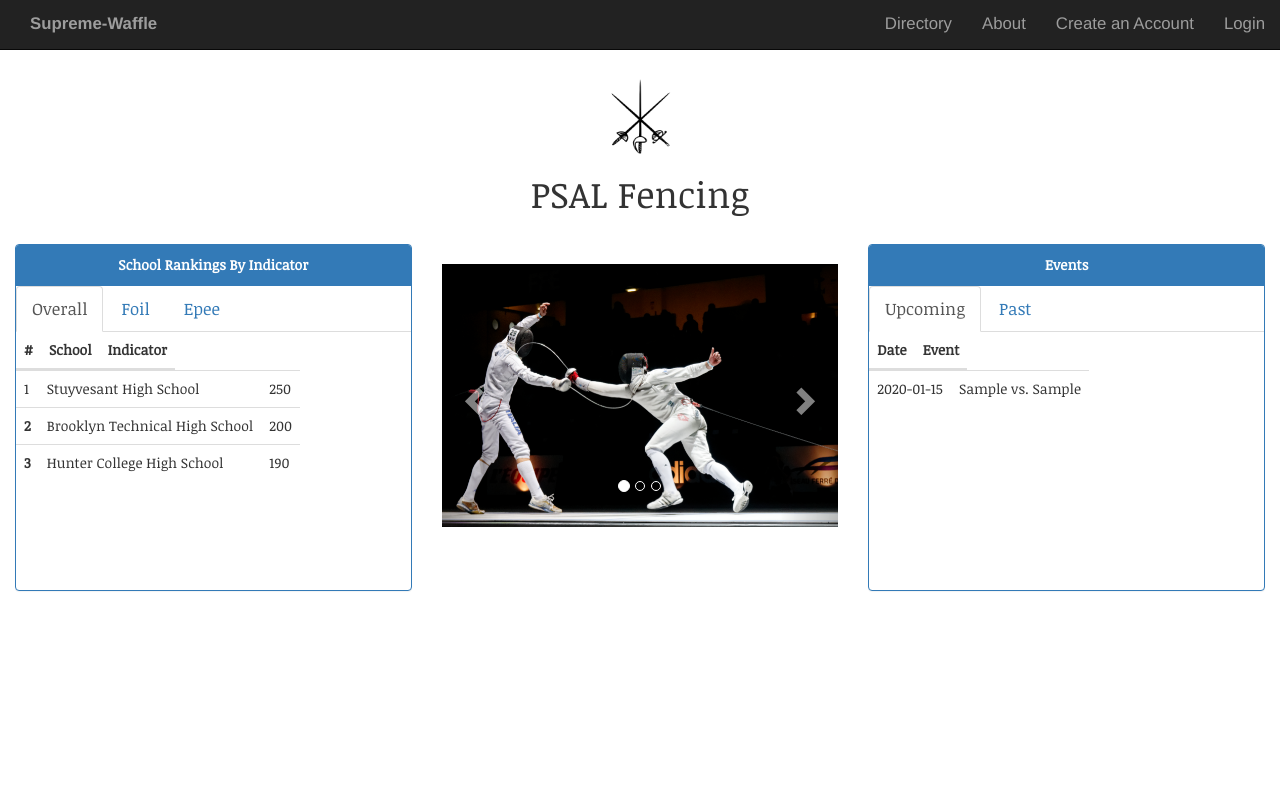
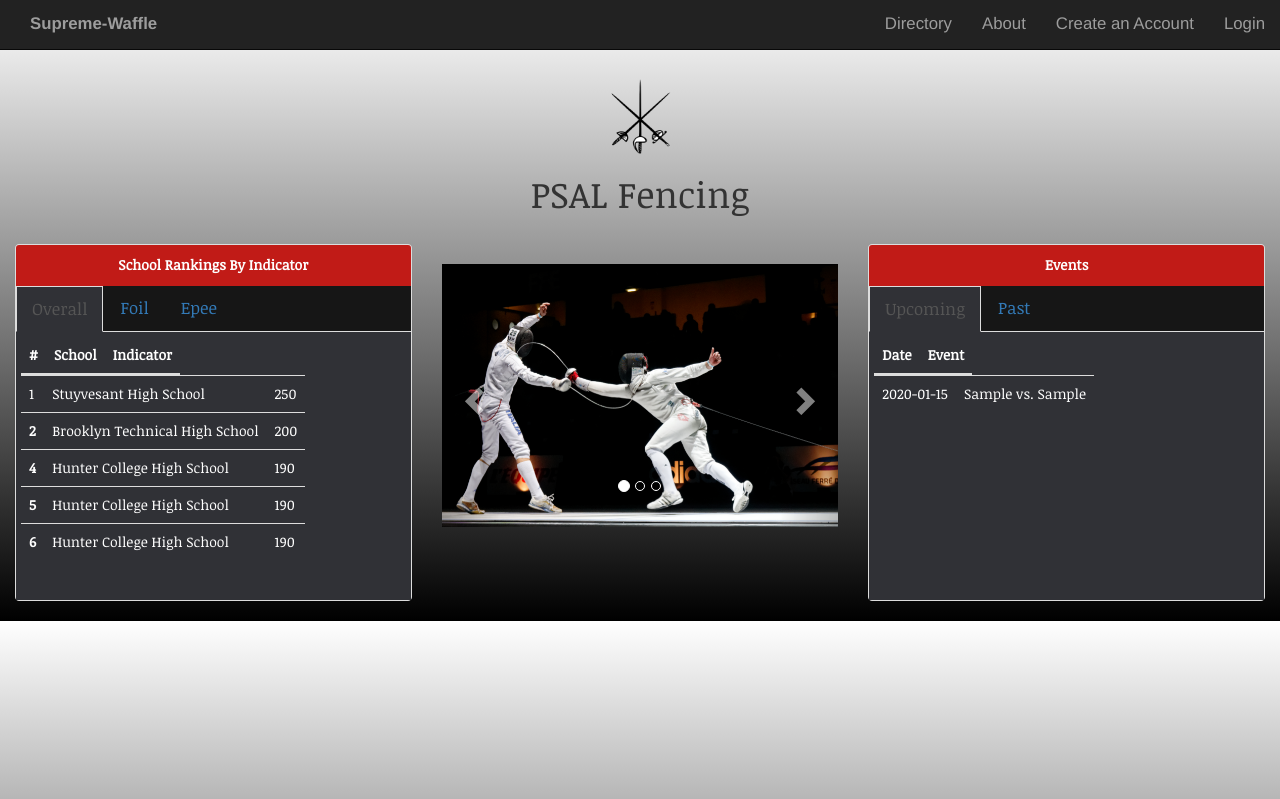
Before and after one commit to serenadipity/supreme-waffle, a Flask app: page / in a window 1280 px wide. Shown: the part 1-800 px from the top of the page. Run offline with Flask 2, Linux system fonts and the light colour scheme; tables that the repository leaves empty hold one stand-in row (Sample ...); some libraries are stand-ins or nearby versions.

Commit message:
finished home page for now

```diff
--- a/static/style.css
+++ b/static/style.css
@@ -126,3 +126,30 @@ tr:nth-child(even) {
     border-color: red;
     background-color: red;
 }
+
+.panel > .panel-heading {
+    background-image: none;
+    background-color: #C11B17;
+    border-color: #C11B17;
+    color: white;
+}
+
+.nav-tabs{
+  background-color:#161616;
+  color: #fff;
+}
+.tab-content{
+    background-color:#303136;
+    color:#fff;
+    padding:5px
+}
+.nav-tabs > li > a{
+  border: medium none;
+}
+.nav-tabs > li > a:hover,
+.nav-tabs > .active > a{
+  background-color: #303136 !important;
+    border: medium none;
+    border-radius: 0;
+    color:#6D6968;
+}
--- a/templates/home.html
+++ b/templates/home.html
@@ -5,6 +5,10 @@
 {% block contents %}
 
 <style>
+body {
+  background: linear-gradient(white, black);
+}
+
 carousel-inner > .item > img,
   .carousel-inner > .item > a > img {
   width: 100%;
@@ -20,7 +24,7 @@ carousel-inner > .item > img,
     <br>
     <div class="row">
       <div class="col-md-4">
-	<div class="panel panel-primary">
+	<div class="panel panel-default">
 	  <!-- Default panel contents -->
 	  <div class="panel-heading"><b>School Rankings By Indicator</b></div>
 	  <!-- Nav tabs -->
@@ -53,7 +57,17 @@ carousel-inner > .item > img,
 		    <td>200</td>
 		  </tr>
 		  <tr>
-		    <th scope="row">3</th>
+		    <th scope="row">4</th>
+		    <td>Hunter College High School</td>
+		    <td>190</td>
+		  </tr>
+		  <tr>
+		    <th scope="row">5</th>
+		    <td>Hunter College High School</td>
+		    <td>190</td>
+		  </tr>
+		  <tr>
+		    <th scope="row">6</th>
 		    <td>Hunter College High School</td>
 		    <td>190</td>
 		  </tr>
@@ -167,7 +181,7 @@ carousel-inner > .item > img,
       </div>
 
       <div class="col-md-4">
-	<div class="panel panel-primary">
+	<div class="panel panel-default">
 	  <!-- Default panel contents -->
 	  <div class="panel-heading"><b>Events</b></div>
 	  <!-- Nav tabs -->
```
